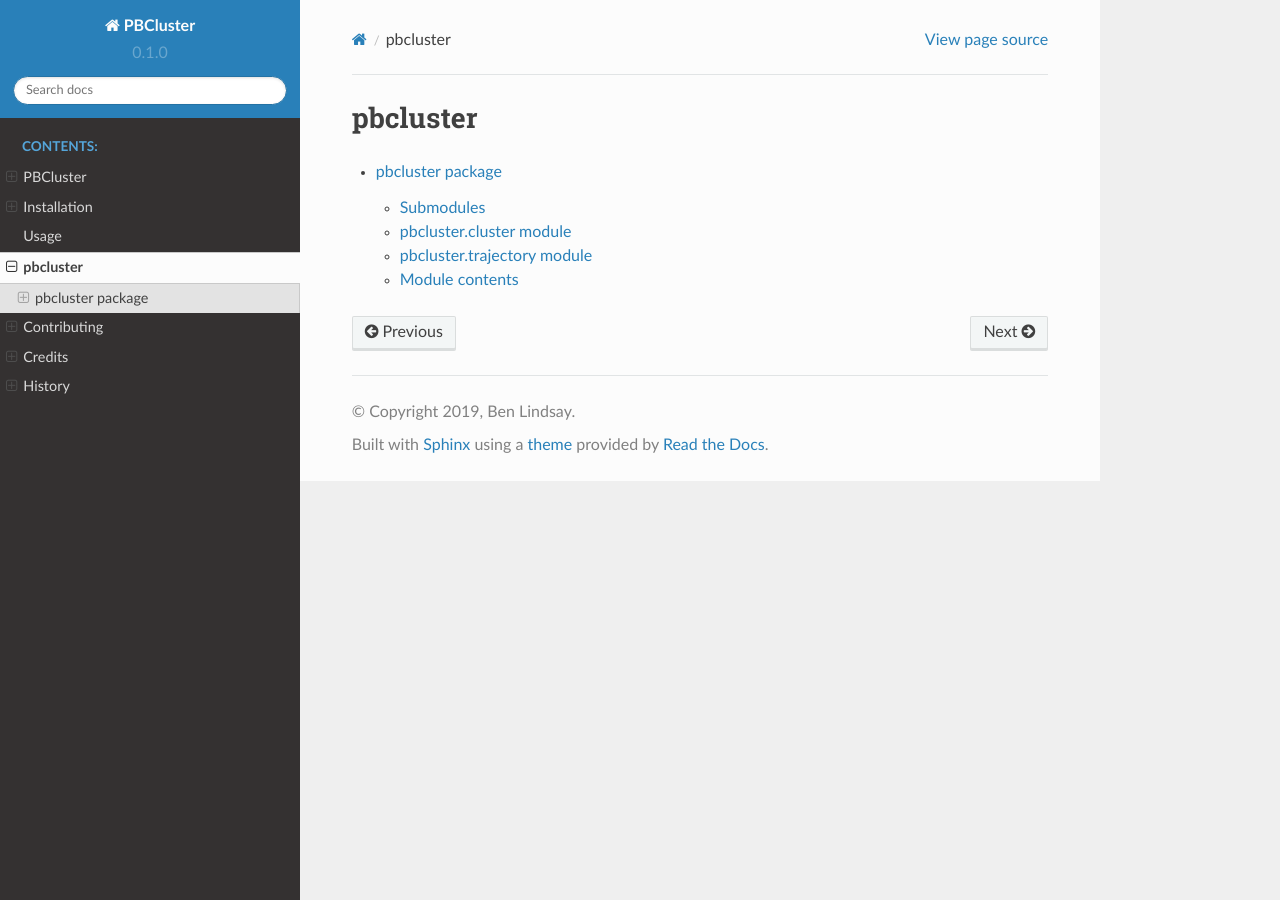
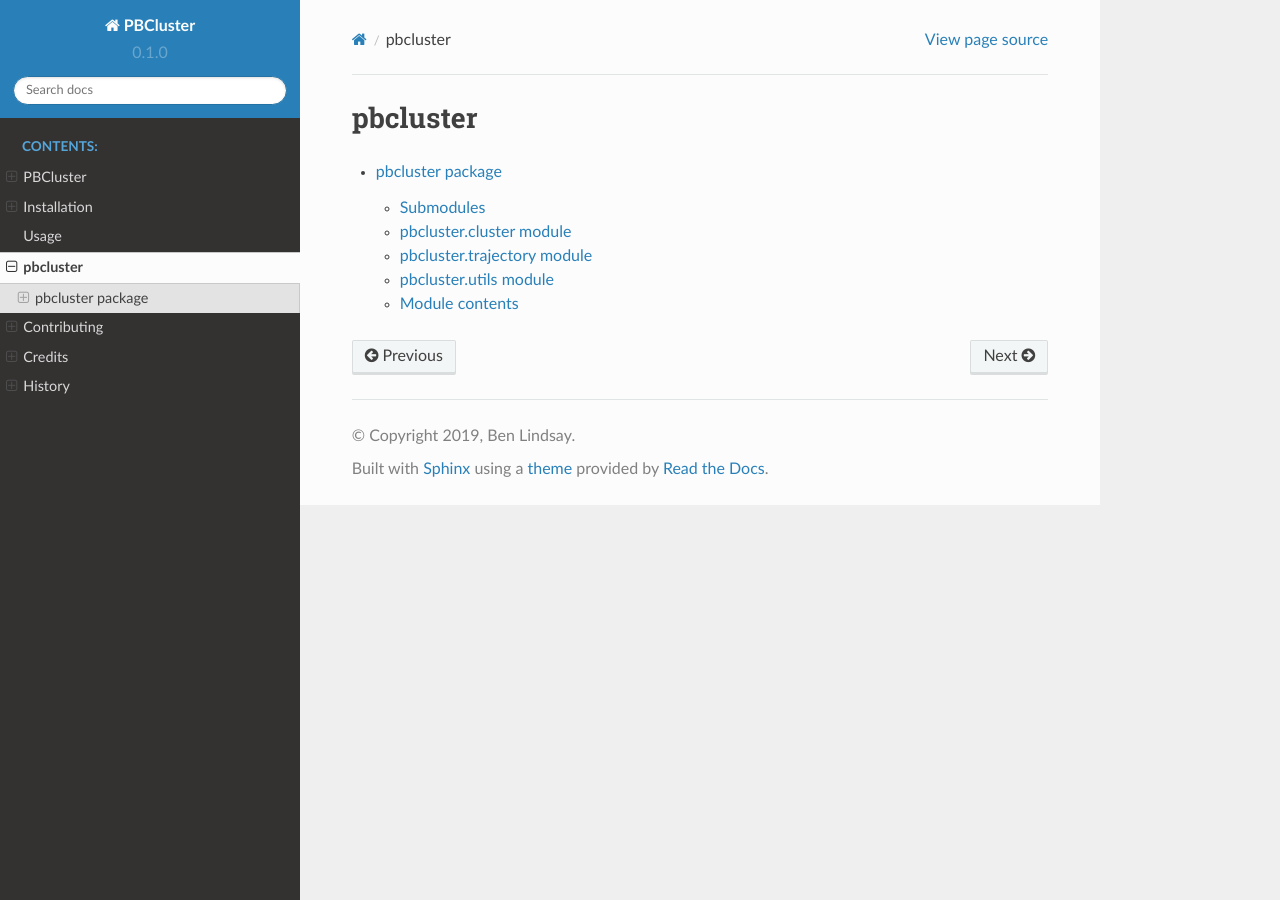
Before and after one commit to benlindsay/pbcluster, a Sphinx documentation site: the page built from docs/modules.rst, in a window 1280 px wide. Built offline with Sphinx 7.4.7 and the Read the Docs theme 2.0.0, drawn with Linux system fonts in a browser that asks for light colours.

Commit message:
added pbcluster.utils module in docs

```diff
--- a/docs/pbcluster.rst
+++ b/docs/pbcluster.rst
@@ -20,6 +20,14 @@ pbcluster.trajectory module
     :undoc-members:
     :show-inheritance:
 
+pbcluster.utils module
+----------------------
+
+.. automodule:: pbcluster.utils
+    :members:
+    :undoc-members:
+    :show-inheritance:
+
 
 Module contents
 ---------------
```
